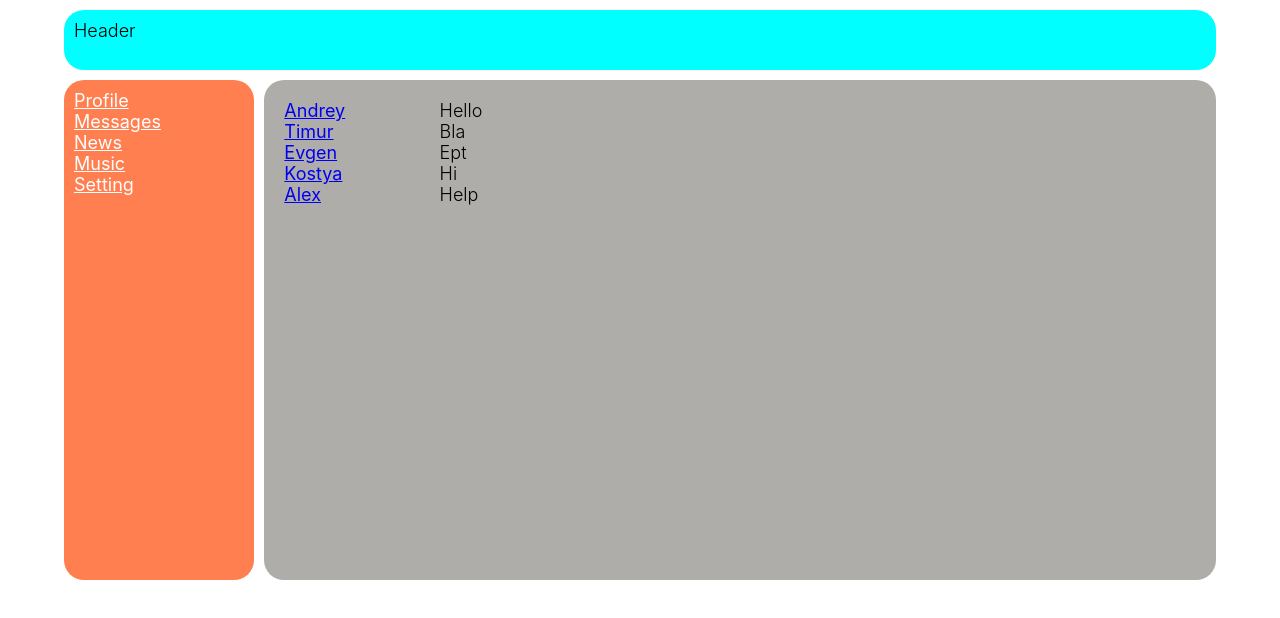
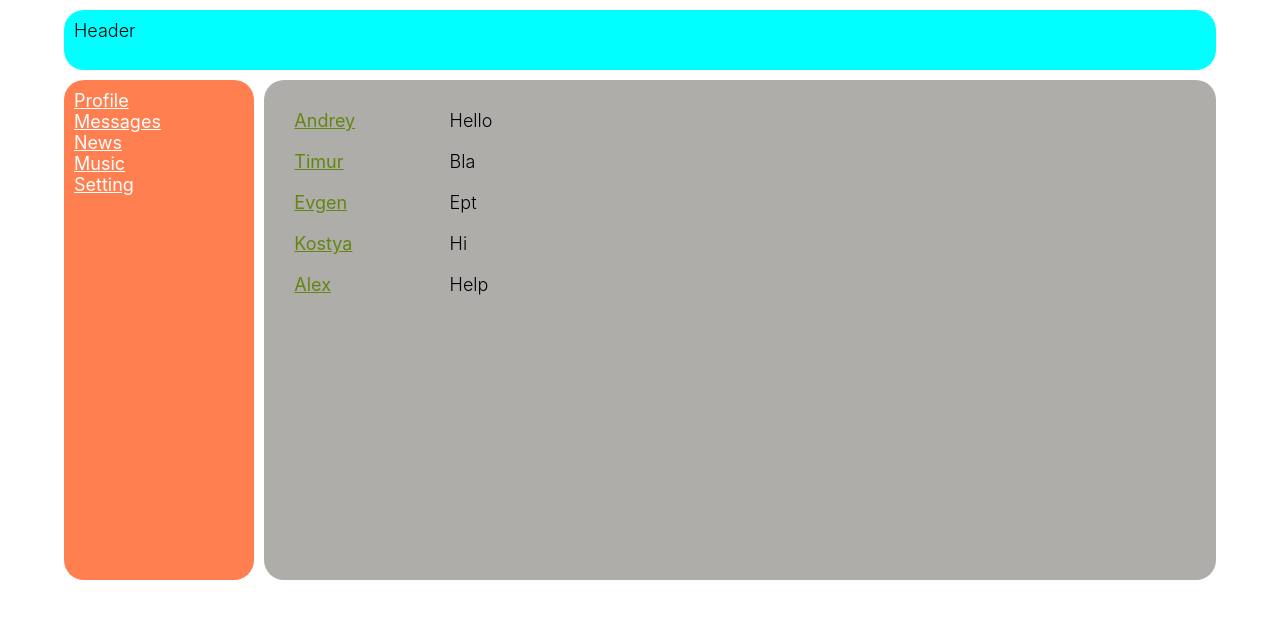
Before and after one commit to andreysumin1982/java-script, a React (Create React App) app in the folder react-app/first-app/: page /dialogs in a window 1280 px wide. Shown: the top 618 px of the page. Built offline with nearby package versions, Linux system fonts and the light colour scheme.

Commit message:
Рефакторинг, добавить аву к постам

```diff
--- a/react-app/first-app/src/components/Dialogs/DialogItem/DialogItem.jsx
+++ b/react-app/first-app/src/components/Dialogs/DialogItem/DialogItem.jsx
@@ -7,8 +7,8 @@ const DialogItems = (props) =>{
     let name = props.name
     //
     return (
-      <div className={di.dialog + ' ' + di.active}>
-        <NavLink to={path}>{name}</NavLink>
+      <div className={di.dialogsItems}>
+        <NavLink className = {di.links} to={path}>{name}</NavLink>
       </div>
     );
   };
--- a/react-app/first-app/src/components/Dialogs/DialogItem/DialogItem.module.css
+++ b/react-app/first-app/src/components/Dialogs/DialogItem/DialogItem.module.css
@@ -2,9 +2,13 @@
 .dialogsItems{
   padding: 10px;
 }
-.dialogsItems .active{
-  color: rgb(72, 105, 11);
+.dialogsItems img {
+  width: 80px;
+  height: 80px;
 }
-.dialog{
-
+.links{
+  color :rgb(100, 133, 17);
 }
+.links:active{
+  color: rgb(18, 20, 13);
+}
--- a/react-app/first-app/src/components/Dialogs/Message/Message.module.css
+++ b/react-app/first-app/src/components/Dialogs/Message/Message.module.css
@@ -3,5 +3,5 @@
   padding: 10px;
 }
 .message{
-
+  padding: 10px;
 }
```
